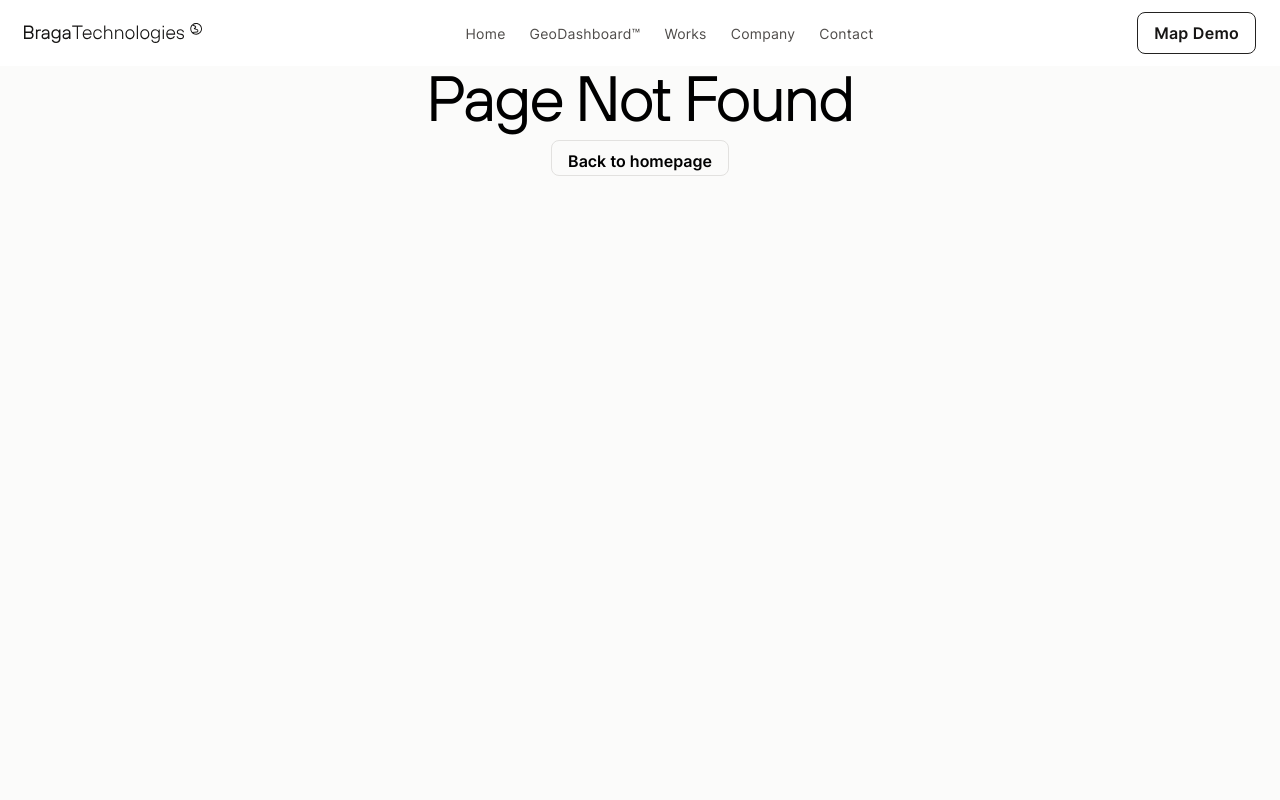
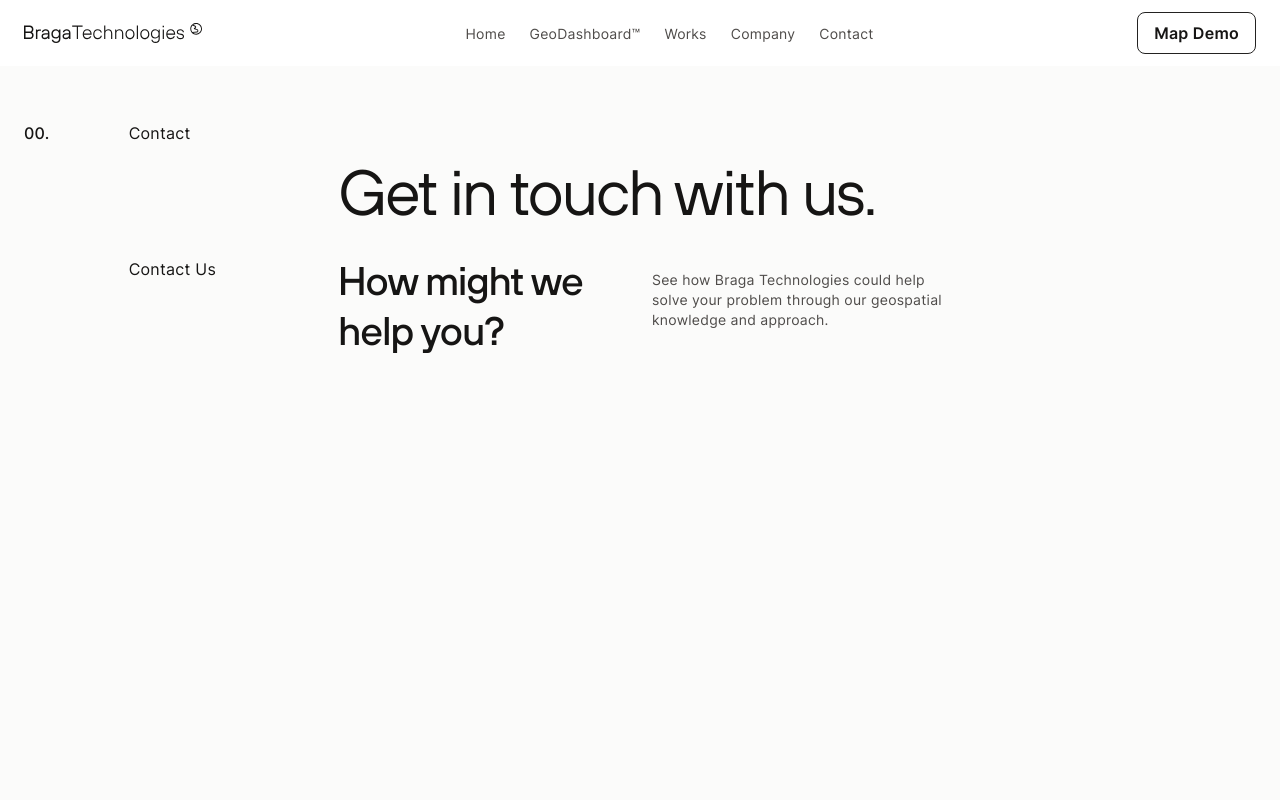
Before and after one commit to FelineJTD/braga-technologies-main-site, a Next.js app: page /contact in a window 1280 px wide. Before the commit this address had no page. Shown: the top 800 px of the page. Built offline with nearby package versions, Linux system fonts and the light colour scheme.

Commit message:
add contact page

```diff
--- a/components/navbar.js
+++ b/components/navbar.js
@@ -77,7 +77,7 @@ export default function Navbar() {
         <Link href='/geodashboard'><a className='text-lg' onClick={closeMobileNav}>GeoDashboard™</a></Link>
         <Link href='/works'><a className='text-lg' onClick={closeMobileNav}>Works</a></Link>
         <Link href='/company/culture'><a className='text-lg' onClick={closeMobileNav}>Company</a></Link>
-        <Link href='/'><a className='text-lg' onClick={closeMobileNav}>Contact</a></Link>
+        <Link href='/contact'><a className='text-lg' onClick={closeMobileNav}>Contact</a></Link>
         <div className='divider' aria-hidden/>
         <Link href='/'><a className='text-sm text-gray-500' onClick={closeMobileNav}>Terms of Use</a></Link>
         <Link href='/'><a className='text-sm text-gray-500' onClick={closeMobileNav}>Privacy</a></Link>
@@ -93,7 +93,7 @@ export default function Navbar() {
           <Link href='/geodashboard'><a className='un text-sm'>GeoDashboard™</a></Link>
           <Link href='/works'><a className='un text-sm'>Works</a></Link>
           <Link href='/company/culture'><a className='un text-sm'>Company</a></Link>
-          <Link href='/'><a className='un text-sm'>Contact</a></Link>
+          <Link href='/contact'><a className='un text-sm'>Contact</a></Link>
         </div>
         <div className='flex'>
           <a href='https://geodashboard.braga.co.id/' rel='noreferrer noopener'>
--- /dev/null
+++ b/pages/contact.js
@@ -0,0 +1,13 @@
+
+export default function Contact() {
+  return (
+    <section className='whiteBG'>
+      <p className='bold mb-4'>00.</p>
+      <p className='col-span-4 mb-4'>Contact</p>
+      <h1 className='row-start-2 col-start-4 col-span-6 mb-6'>Get in touch with us.</h1>
+      <p className='row-start-3 col-start-2 col-span-2'>Contact Us</p>
+      <h2 className='row-start-3 col-span-3'>How might we help you?</h2>
+      <p className='row-start-3 text-sm text-gray-600 col-span-3 mt-3'>See how Braga Technologies could help solve your problem through our geospatial knowledge and approach. </p>
+    </section>
+  )
+}
```
